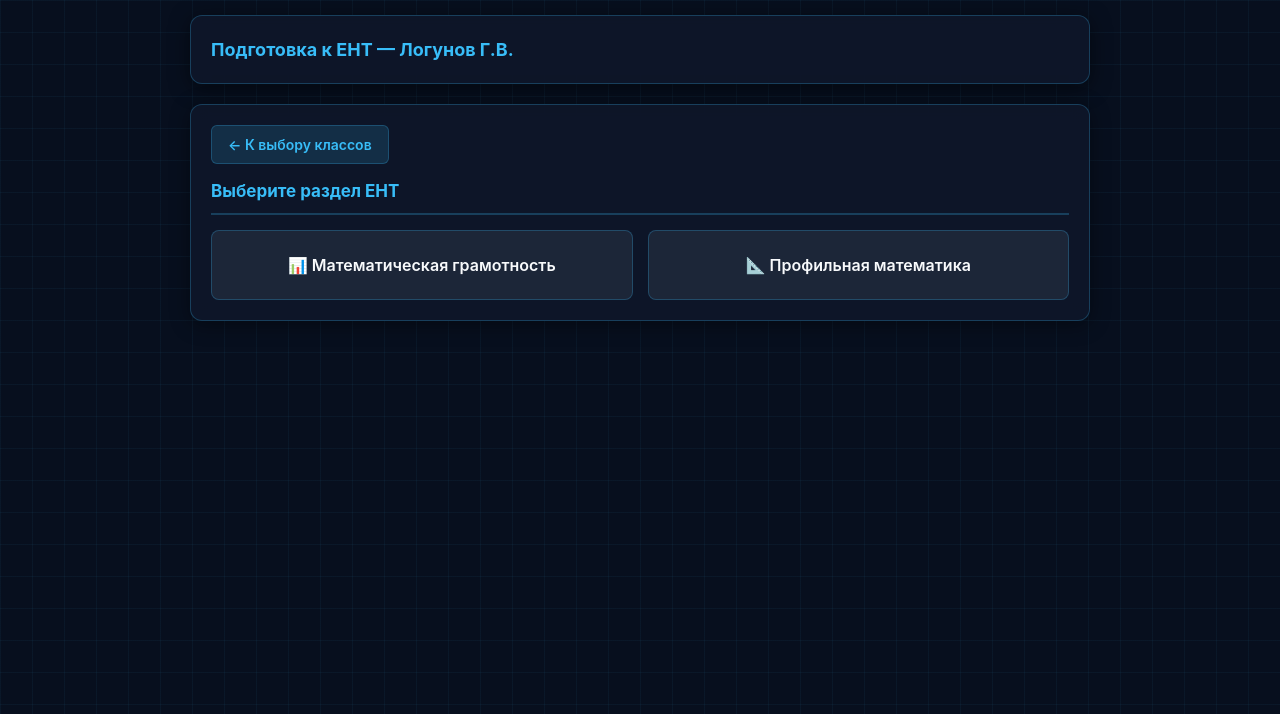
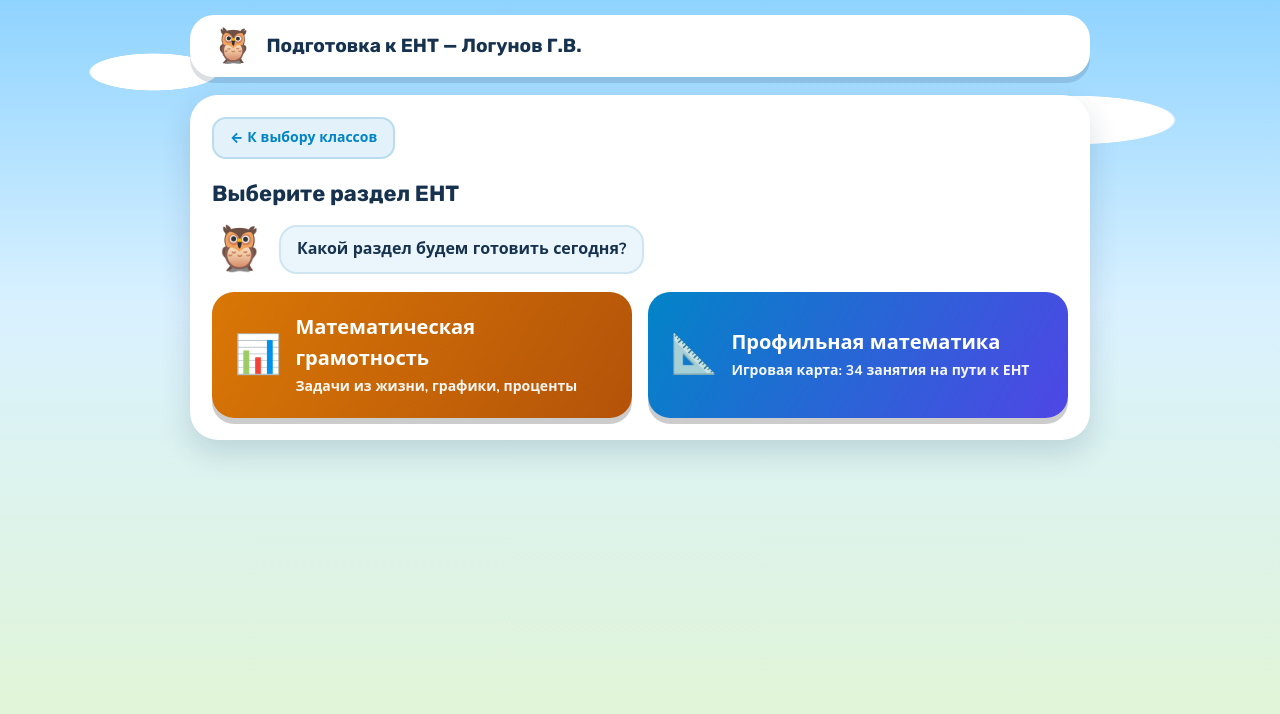
Before and after one commit to Reyo-teacher/school-portal, a plain HTML site: page ent.html in a window 1280 px wide. Drawn offline with nearby package versions, Linux system fonts and the light colour scheme.

Commit message:
Update ent.html

```diff
--- a/ent.html
+++ b/ent.html
@@ -4,117 +4,59 @@
 <meta charset="UTF-8">
 <meta name="viewport" content="width=device-width, initial-scale=1.0">
 <title>ЕНТ Подготовка — Портал Логунова Г.В.</title>
+<link rel="preconnect" href="https://fonts.googleapis.com">
+<link rel="preconnect" href="https://fonts.gstatic.com" crossorigin>
+<link href="https://fonts.googleapis.com/css2?family=Nunito:wght@400;700;800&family=Rubik:wght@500;700&display=swap" rel="stylesheet">
 <style>
-        :root {
-            --bg-dark: #070f1e;
-            --card-bg: rgba(15, 23, 42, 0.9);
-            --accent: #38bdf8;
-            --text-main: #f8fafc;
-            --text-muted: #94a3b8;
-            --border-color: rgba(56, 189, 248, 0.25);
-        }
-
-        body {
-            font-family: -apple-system, BlinkMacSystemFont, "Segoe UI", Roboto, sans-serif;
-            background-color: var(--bg-dark);
-            background-image:
-                linear-gradient(rgba(56, 189, 248, 0.05) 1px, transparent 1px),
-                linear-gradient(90deg, rgba(56, 189, 248, 0.05) 1px, transparent 1px);
-            background-size: 32px 32px;
-            color: var(--text-main);
-            margin: 0;
-            padding: 15px;
-            line-height: 1.5;
-        }
-
-        .wrapper { max-width: 900px; margin: 0 auto; }
-
-        header {
-            background: var(--card-bg);
-            backdrop-filter: blur(10px);
-            padding: 20px;
-            border-radius: 12px;
-            box-shadow: 0 4px 20px rgba(0,0,0,0.5);
-            margin-bottom: 20px;
-            border-left: 6px solid var(--accent);
-            border: 1px solid var(--border-color);
-        }
-        .teacher-name { font-size: 18px; font-weight: 700; color: var(--accent); margin: 0; }
-
-        .card {
-            background: var(--card-bg);
-            backdrop-filter: blur(10px);
-            padding: 20px;
-            border-radius: 12px;
-            box-shadow: 0 4px 20px rgba(0,0,0,0.4);
-            margin-bottom: 20px;
-            border: 1px solid var(--border-color);
-        }
-
-        h2 { font-size: 17px; color: var(--accent); margin-top: 0; border-bottom: 2px solid var(--border-color); padding-bottom: 8px; }
-
-        .grid-tiles {
-            display: grid;
-            grid-template-columns: repeat(auto-fit, minmax(200px, 1fr));
-            gap: 15px;
-            margin-top: 15px;
-        }
-
-        .tile-link {
-            background: rgba(30, 41, 59, 0.9);
-            border: 1.5px solid var(--border-color);
-            padding: 22px 15px;
-            border-radius: 8px;
-            text-align: center;
-            font-weight: 600;
-            font-size: 16px;
-            color: var(--text-main);
-            text-decoration: none;
-            transition: all 0.2s;
-            display: block;
-            box-sizing: border-box;
-            -webkit-tap-highlight-color: transparent;
-        }
-        .tile-link:hover, .tile-link:active {
-            background: var(--accent);
-            color: #0f172a;
-            border-color: var(--accent);
-            box-shadow: 0 0 15px rgba(56, 189, 248, 0.4);
-        }
-
-        .back-btn {
-            display: inline-block;
-            background: rgba(56, 189, 248, 0.15);
-            color: var(--accent);
-            padding: 8px 16px;
-            border-radius: 6px;
-            font-size: 14px;
-            font-weight: 600;
-            cursor: pointer;
-            margin-bottom: 15px;
-            border: 1px solid var(--border-color);
-            text-decoration: none;
-            -webkit-tap-highlight-color: transparent;
-        }
-        .back-btn:hover { background: var(--accent); color: #0f172a; }
+/* Вариант «Путь к ЕНТ» */
+:root{--ink:#16324f;--muted:#4f6b85;--line:#d3e5ef;--blue:#0284c7;--teal:#0d9488;--head:"Rubik","Nunito",system-ui,sans-serif}
+*{box-sizing:border-box}
+body{font-family:"Nunito",system-ui,-apple-system,"Segoe UI",Roboto,sans-serif;color:var(--ink);margin:0;padding:15px;line-height:1.55;
+  background:
+   radial-gradient(ellipse 90px 26px at 12% 9%,#fff 70%,transparent 72%),
+   radial-gradient(ellipse 140px 34px at 84% 15%,#fff 70%,transparent 72%),
+   radial-gradient(ellipse 100px 26px at 42% 28%,rgba(255,255,255,.85) 70%,transparent 72%),
+   linear-gradient(180deg,#8fd3ff 0%,#d9f1ff 38%,#e3f6cf 100%);
+  background-attachment:fixed;background-repeat:no-repeat}
+.wrapper{max-width:900px;margin:0 auto}
+header{background:#fff;padding:14px 22px;border-radius:24px;margin-bottom:18px;box-shadow:0 6px 0 rgba(22,50,79,.15);display:flex;align-items:center;gap:12px}
+header .owl{font-size:34px;line-height:1}
+.teacher-name{font-family:var(--head);font-size:19px;font-weight:700;color:var(--ink);margin:0}
+.card{background:#fff;padding:22px;border-radius:28px;box-shadow:0 12px 30px rgba(22,50,79,.16);margin-bottom:18px}
+h2{font-family:var(--head);font-size:22px;font-weight:700;color:var(--ink);margin:6px 0 14px}
+h3{font-family:var(--head);font-size:17px;font-weight:700;color:var(--ink);margin:18px 0 8px}
+.back-btn{display:inline-block;background:#e3f2fa;color:var(--blue);padding:8px 16px;border-radius:14px;font-size:14px;font-weight:800;
+  border:2px solid #b9dcee;text-decoration:none;margin-bottom:12px;transition:.15s;-webkit-tap-highlight-color:transparent}
+.back-btn:hover{background:var(--blue);border-color:var(--blue);color:#fff}
+a:focus-visible,button:focus-visible,input:focus-visible{outline:3px solid #f59e0b;outline-offset:2px}
+.intro{display:flex;align-items:center;gap:12px;margin:6px 0 18px}
+.intro .owl{font-size:44px;line-height:1}
+.bubble{background:#eaf6fb;border:2px solid #cfe6f2;border-radius:18px;padding:10px 16px;font-weight:700}
+.sections{display:grid;grid-template-columns:repeat(auto-fit,minmax(250px,1fr));gap:16px}
+.wide{display:flex;align-items:center;gap:14px;text-decoration:none;color:#fff;padding:20px 22px;border-radius:22px;
+  background:linear-gradient(120deg,var(--c1),var(--c2));box-shadow:0 6px 0 rgba(0,0,0,.2);transition:.15s;-webkit-tap-highlight-color:transparent}
+.wide:hover{transform:translateY(-4px);box-shadow:0 10px 0 rgba(0,0,0,.2)}
+.wide:active{transform:translateY(3px);box-shadow:0 2px 0 rgba(0,0,0,.2)}
+.wide i{font-style:normal;font-size:38px}
+.wide strong{display:block;font-size:20px}
+.wide small{font-size:14px;font-weight:700;opacity:.95}
+.ml{--c1:#d97706;--c2:#b45309}
+.mp{--c1:#0284c7;--c2:#4f46e5}
 </style>
 </head>
 <body>
-
 <div class="wrapper">
-    <header>
-        <h1 class="teacher-name">Подготовка к ЕНТ — Логунов Г.В.</h1>
-    </header>
+  <header><span class="owl">🦉</span><h1 class="teacher-name">Подготовка к ЕНТ — Логунов Г.В.</h1></header>
 
   <div class="card">
     <a href="math.html" class="back-btn">← К выбору классов</a>
     <h2>Выберите раздел ЕНТ</h2>
-        <div class="grid-tiles">
-            <a href="ml-format.html" class="tile-link">📊 Математическая грамотность</a>
-            <a href="mp-format.html" class="tile-link">📐 Профильная математика</a>
+    <div class="intro"><span class="owl">🦉</span><div class="bubble">Какой раздел будем готовить сегодня?</div></div>
+    <div class="sections">
+      <a class="wide ml" href="ml-format.html"><i>📊</i><span><strong>Математическая грамотность</strong><small>Задачи из жизни, графики, проценты</small></span></a>
+      <a class="wide mp" href="mp-format.html"><i>📐</i><span><strong>Профильная математика</strong><small>Игровая карта: 34 занятия на пути к ЕНТ</small></span></a>
     </div>
   </div>
 </div>
-
 </body>
 </html>
```
Lines whose indentation alone changed are shown as unchanged.
